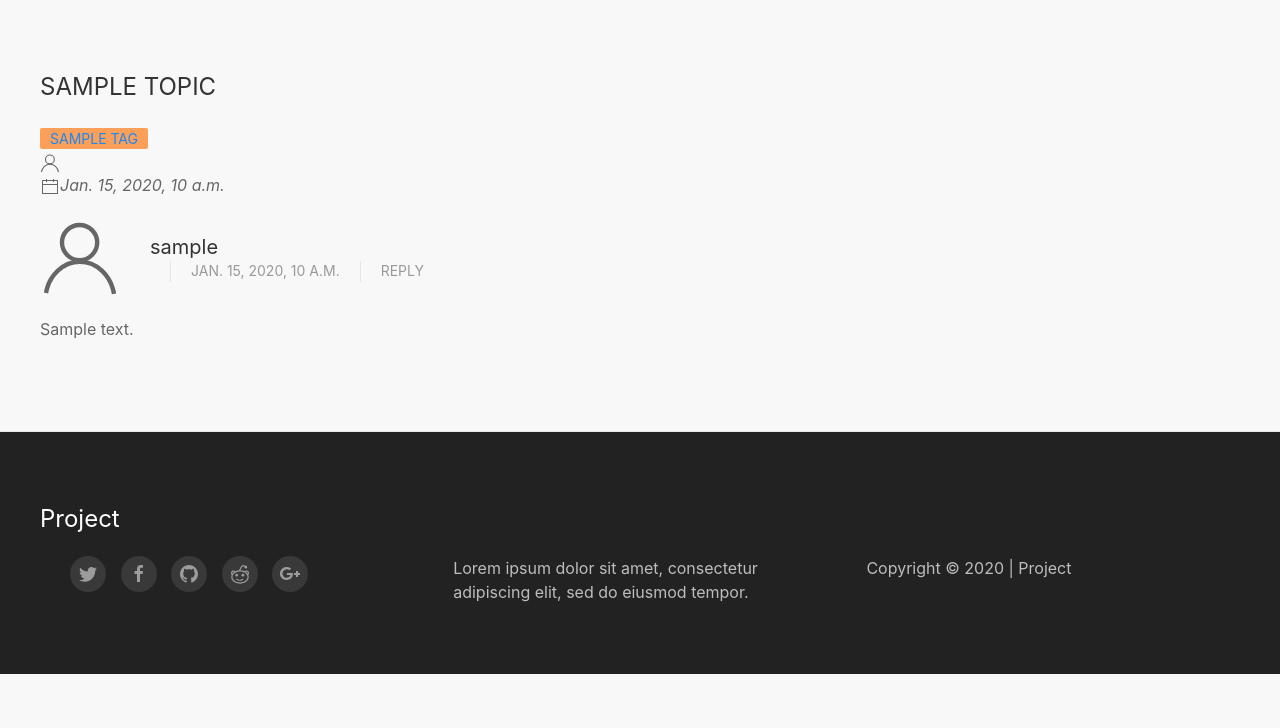
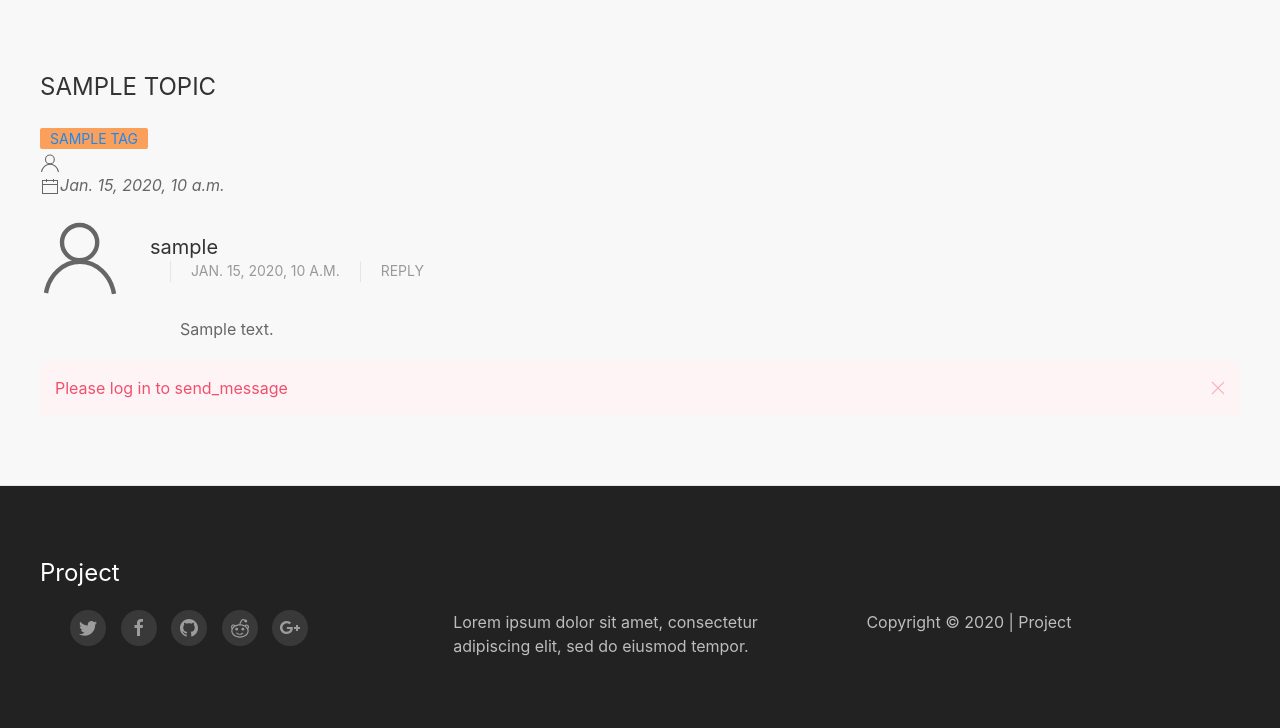
Before and after one commit to ivanlohvyn/django-blog-with-forum, a Django app: a page that uses forum/templates/forum/topic_detail.html in a window 1280 px wide. Shown: the part 222-950 px from the top of the page. Before the commit the page ends 896 px from the top, so only its background shows below. Run offline with Django 3.2, Linux system fonts and the light colour scheme; tables that the repository leaves empty hold one stand-in row (values such as "Sample post").

Commit message:
add send message

```diff
--- a/forum/templates/forum/topic_detail.html
+++ b/forum/templates/forum/topic_detail.html
@@ -31,10 +31,25 @@
                         </div>
                     </div>
                 </header>
-                <div class="uk-comment-body">
+                <div class="uk-comment-body uk-margin-xlarge-left">
                     <p>{{message.text}}</p>
                 </div>
             </article>
         {% endfor %}
+        {% if user.is_authenticated %}
+            <form action="{% url 'forum:send_message' slug=topic.slug %}" method="post">
+                {% csrf_token %}
+                {{form.as_p}}
+                <div class="uk-form-width-medium" class="uk-margin">
+                    <textarea class="uk-textarea" rows="5" name="text" required="" placeholder="Message text"></textarea>
+                </div>
+                <button type="submit" class="uk-button uk-button-primary">Send</button>
+            </form>
+        {% else %}
+            <div class="uk-alert-danger" uk-alert>
+                <a class="uk-alert-close" uk-close></a>
+                <p>Please log in to send_message</p>
+            </div>
+        {% endif %}
     </div>
 {% endblock %}
```
